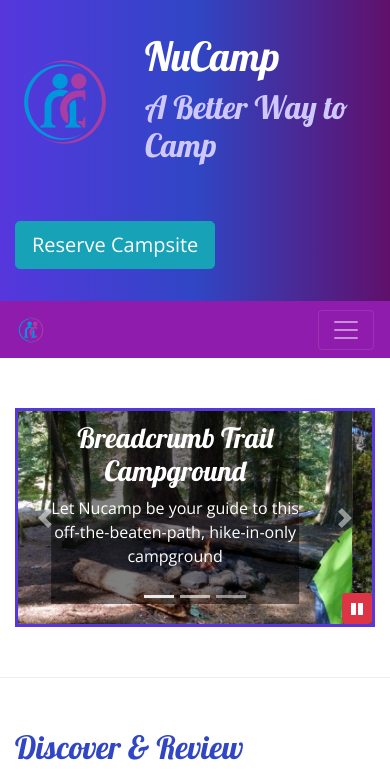
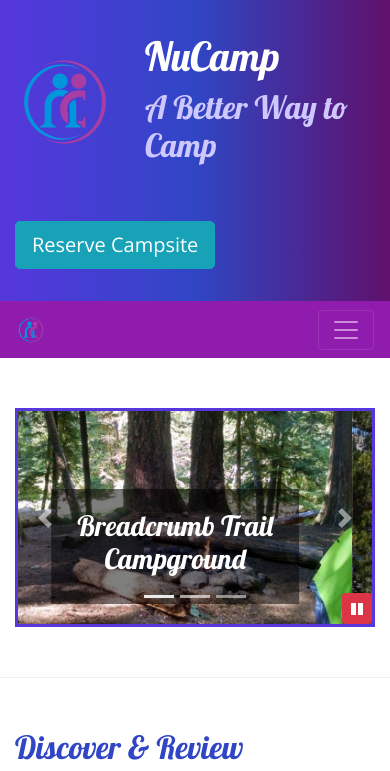
Before and after one commit to bushido1586/nucampsite, a website: page index.html in a window 390 px wide. Shown: the top 771 px of the page. Drawn offline with nearby package versions, Linux system fonts and the light colour scheme; files that its build step writes are made by us from their sources.

Commit message:
fixing spacing issue and typos

```diff
--- a/index.html
+++ b/index.html
@@ -158,7 +158,7 @@
                             <img class="d-block w-100" src="img/breadcrumb-trail.jpg" alt="Breadcrumb Trail Campground" />
                             <div class="carousel-caption">
                                 <h3>Breadcrumb Trail Campground</h3>
-                                <p class="-none d-sm-block">Let Nucamp be your guide to this off-the-beaten-path, hike-in-only campground</p>
+                                <p class="d-none d-sm-block">Let Nucamp be your guide to this off-the-beaten-path, hike-in-only campground</p>
                             </div>
                         </div>
                         <div class="carousel-item">
```
Lines whose indentation alone changed are shown as unchanged.
